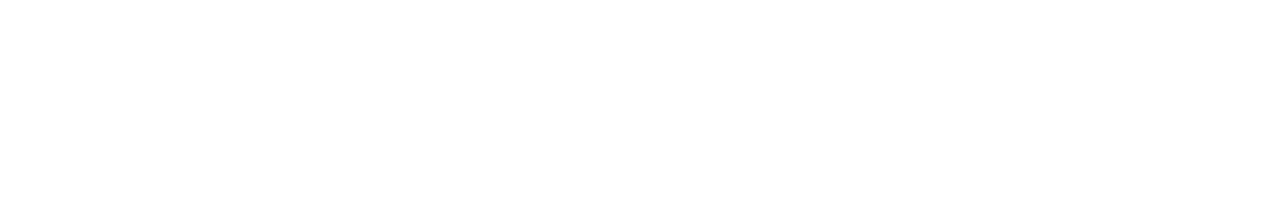
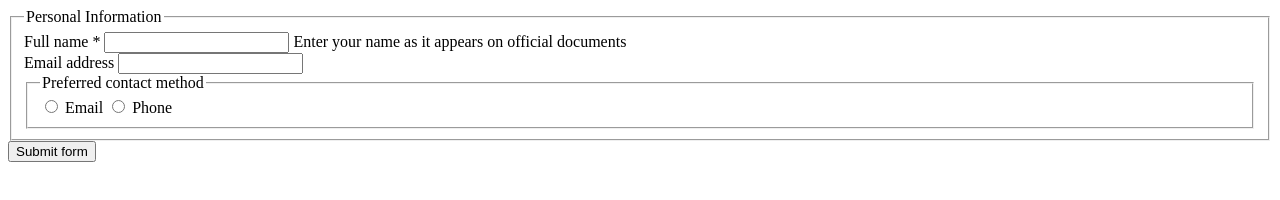
Before and after one commit to iamjayeshkr/COHORT-3.0, a plain HTML site: page HTML/Forms.html in a window 1280 px wide. Drawn offline with Linux system fonts and the light colour scheme.

Commit message:
Learnt about fieldset & legend tag in Forms

```diff
--- a/HTML/Forms.html
+++ b/HTML/Forms.html
@@ -6,6 +6,48 @@
     <title>Document</title>
 </head>
 <body>
+    <form action="/submit" method="POST" novalidate>
+        <!-- First line explain that it sends a post request to /submit api no validation is happening behind the scene -->
 
+  <fieldset>
+    <!-- Field set is a tag that is used to keep things in group inside forms -->
+    <legend>Personal Information</legend>
+    <!-- Lengend tag is used to give caption/heading name to that indiviual group  -->
+
+    <div class="form-group">
+      <label for="full-name">Full name <span aria-hidden="true">*</span></label>
+      <input
+        type="text"
+        id="full-name"
+        name="fullName"
+        required
+        autocomplete="name"
+        aria-required="true"
+        aria-describedby="name-hint"
+      >
+      <span id="name-hint">Enter your name as it appears on official documents</span>
+    </div>
+
+    <div class="form-group">
+      <label for="email">Email address</label>
+      <input
+        type="email"
+        id="email"
+        name="email"
+        autocomplete="email"
+        required
+      >
+    </div>
+
+    <fieldset>
+      <legend>Preferred contact method</legend>
+      <label><input type="radio" name="contact" value="email"> Email</label>
+      <label><input type="radio" name="contact" value="phone"> Phone</label>
+    </fieldset>
+
+  </fieldset>
+
+  <button type="submit">Submit form</button>
+</form>
 </body>
 </html>
```
